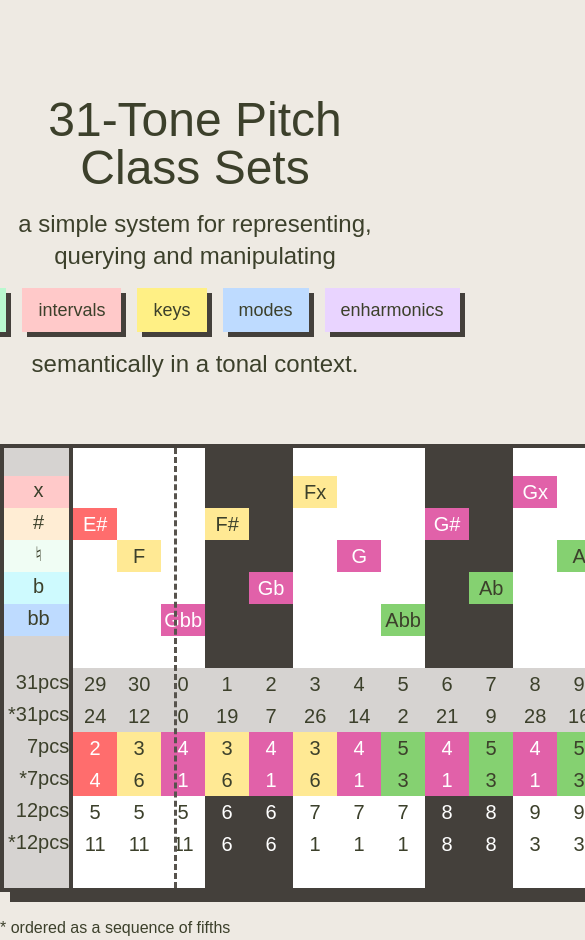
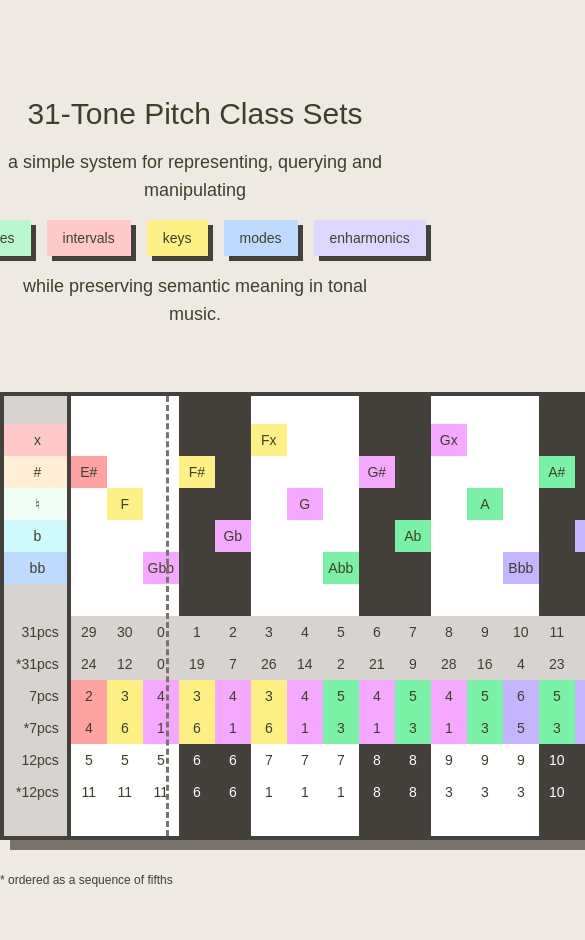
Before and after one commit to dylancobb/31pcs-demo, a SvelteKit app: page / in a window 390 px wide. Shown: the top 940 px of the page, 585 px wide, since content can reach past the window. After the commit the page ends 888 px from the top, so only its background shows below. Built offline with nearby package versions, Linux system fonts and the light colour scheme; a web font is replaced by a local one.

Commit message:
colour tweak, move towards responsive design

```diff
--- a/src/app.css
+++ b/src/app.css
@@ -2,6 +2,7 @@
 
 @theme {
 	--font-sans: 'Galmuri', sans-serif;
+    --breakpoint-3xl: 106rem;
 }
 
 @font-face {
--- /dev/null
+++ b/src/lib/keyboard.svelte
@@ -0,0 +1,117 @@
+<script lang="ts">
+	import {
+		getIndex,
+		getIndexFifths,
+		getDiatonic,
+		getDiatonicFifths,
+		getChromatic,
+		getChromaticFifths,
+		isAboveBlackKey,
+		getRow,
+		colours,
+		letterName,
+		accidental
+	} from '$lib/utils';
+</script>
+
+<div class="relative mx-auto mt-16 flex w-fit shadow-[10px_10px_0_0_var(--color-stone-500)]">
+	<div
+		class="flex flex-col border-4 border-r-0 border-stone-700 bg-stone-300 pt-7 text-sm lg:text-base xl:text-lg"
+	>
+		<div class="flex h-8 items-center justify-center bg-red-200 pr-2 pl-3">x</div>
+		<div class="flex h-8 items-center justify-center bg-orange-100 pr-2 pl-3">#</div>
+		<div class="flex h-8 items-center justify-center bg-green-50 pr-2 pl-3">♮</div>
+		<div class="flex h-8 items-center justify-center bg-cyan-100 pr-2 pl-3">b</div>
+		<div class="flex h-8 items-center justify-center bg-blue-200 pr-2 pl-3">bb</div>
+		<div class="mt-8 flex h-8 items-center justify-end pr-2 pl-3 text-right">31pcs</div>
+		<div class="flex h-8 items-center justify-end pr-2 pl-3 text-right">*31pcs</div>
+		<div class="flex h-8 items-center justify-end pr-2 pl-3 text-right">7pcs</div>
+		<div class="flex h-8 items-center justify-end pr-2 pl-3 text-right">*7pcs</div>
+		<div class="flex h-8 items-center justify-end pr-2 pl-3 text-right">12pcs</div>
+		<div class="flex h-8 items-center justify-end pr-2 pl-3 text-right">*12pcs</div>
+	</div>
+	<div class="relative h-fit w-fit">
+		<div class="flex h-fit w-fit">
+			{#each { length: 8 }, index}
+				{#if index === 0}
+					<div class="3xl:w-45.5 -mr-1 h-112 w-37.5 border-4 border-stone-700 bg-white"></div>
+				{:else if [3, 4, 6].includes(index)}
+					<div class="3xl:w-45 -mr-1 h-112 w-37 border-4 border-stone-700 bg-white"></div>
+				{:else if index === 7}
+					<div class="3xl:w-34.5 -mr-1 h-112 w-28.5 border-4 border-stone-700 bg-white"></div>
+				{:else}
+					<div class="3xl:w-56 -mr-1 h-112 w-46 border-4 border-stone-700 bg-white"></div>
+				{/if}
+			{/each}
+		</div>
+		<div class="3xl:left-34 3xl:gap-33.5 absolute top-0 left-28 flex gap-27.5">
+			{#each { length: 6 }, index}
+				{#if index === 3}
+					<div class="-mr-0.5"></div>
+				{:else}
+					<div class="3xl:w-22 -mr-0.5 h-112 w-18 bg-stone-700"></div>
+				{/if}
+			{/each}
+		</div>
+		<table class="3xl:text-lg absolute top-8 left-1 text-center align-middle text-sm lg:text-base">
+			<tbody>
+				{#each { length: 5 }, row}
+					<tr class="h-8">
+						{#each { length: 34 }, n}
+							{#if getRow(getIndexFifths(n)) === row}
+								<td class="3xl:w-11 w-9 {colours[getDiatonic(n)]}"
+									>{letterName[getDiatonic(n)]}{accidental[row]}</td
+								>
+							{:else}
+								<td></td>
+							{/if}
+						{/each}
+					</tr>
+				{/each}
+				<tr class="h-8"></tr>
+
+				<tr class="h-8 bg-stone-300">
+					{#each { length: 34 }, n}
+						<td class="3xl:w-11 w-9">{getIndex(n)}</td>
+					{/each}
+				</tr>
+				<tr class="h-8 bg-stone-300">
+					{#each { length: 34 }, n}
+						<td class="3xl:w-11 w-9">{getIndexFifths(n)}</td>
+					{/each}
+				</tr>
+				<tr class="h-8">
+					{#each { length: 34 }, n}
+						<td class="3xl:w-11 w-9 {colours[getDiatonic(n)]}">{getDiatonic(n)}</td>
+					{/each}
+				</tr>
+				<tr class="h-8">
+					{#each { length: 34 }, n}
+						<td class="3xl:w-11 w-9 {colours[getDiatonic(n)]}">{getDiatonicFifths(n)}</td>
+					{/each}
+				</tr>
+				<tr class="h-8">
+					{#each { length: 34 }, n}
+						<td class="3xl:w-11 w-9 {isAboveBlackKey(n) && 'text-white'}">{getChromatic(n)}</td>
+					{/each}
+				</tr>
+				<tr class="h-8">
+					{#each { length: 34 }, n}
+						<td class="3xl:w-11 w-9 {isAboveBlackKey(n) && 'text-white'}"
+							>{getChromaticFifths(n)}</td
+						>
+					{/each}
+				</tr>
+			</tbody>
+		</table>
+	</div>
+	<div
+		class="3xl:left-30.25 absolute top-1 left-26.25 h-110 w-16 border-r-3 border-dashed border-stone-500"
+	></div>
+	<div
+		class="3xl:left-371.25 absolute top-1 left-305.25 h-110 w-16 border-r-3 border-dashed border-stone-500"
+	></div>
+	<div class="absolute -bottom-12 text-xs md:text-sm xl:text-base">
+		* ordered as a sequence of fifths
+	</div>
+</div>
--- a/src/lib/utils.ts
+++ b/src/lib/utils.ts
@@ -33,13 +33,13 @@ export function getRow(n: number) {
 }
 
 export const colours = [
-    'bg-[#ffb66c]',
-    'bg-[#729fcf]',
-    'bg-[#ff6d6d] text-white',
-    'bg-[#ffe994]',
-    'bg-[#e161a9] text-white',
-    'bg-[#85d171]',
-    'bg-[#8e86ae] text-white'
+    'bg-orange-200',
+    'bg-blue-300',
+    'bg-red-300',
+    'bg-yellow-200',
+    'bg-fuchsia-300',
+    'bg-green-300',
+    'bg-violet-300'
 ];
 export const letterName = ['C', 'D', 'E', 'F', 'G', 'A', 'B'];
 export const accidental = ['x', '#', '', 'b', 'bb'];
--- a/src/routes/+page.svelte
+++ b/src/routes/+page.svelte
@@ -1,126 +1,22 @@
 <script lang="ts">
-	import {
-		getIndex,
-		getIndexFifths,
-		getDiatonic,
-		getDiatonicFifths,
-		getChromatic,
-		getChromaticFifths,
-		isAboveBlackKey,
-		getRow,
-		colours,
-		letterName,
-		accidental
-	} from '$lib/utils';
+	import Keyboard from '$lib/keyboard.svelte';
 </script>
 
-<div class="mt-24 flex flex-col gap-4">
-	<h1 class="text-center text-5xl">31-Tone Pitch Class Sets</h1>
-	<div class="text-center text-2xl">
+<div class="mt-24 flex flex-col items-center gap-4 text-center">
+	<h1 class="text-3xl lg:text-4xl xl:text-5xl">31-Tone Pitch Class Sets</h1>
+	<div class="text-lg lg:text-xl xl:text-2xl">
 		a simple system for representing, querying and manipulating
 	</div>
-	<div class="flex justify-center gap-4 text-lg">
+	<div class="flex justify-center gap-4 text-sm lg:text-base xl:text-lg">
 		<div class="bg-green-200 px-4 py-2 shadow-[5px_5px_0_0_#44403b]">notes</div>
 		<div class="bg-red-200 px-4 py-2 shadow-[5px_5px_0_0_#44403b]">intervals</div>
 		<div class="bg-yellow-200 px-4 py-2 shadow-[5px_5px_0_0_#44403b]">keys</div>
 		<div class="bg-blue-200 px-4 py-2 shadow-[5px_5px_0_0_#44403b]">modes</div>
-		<div class="bg-purple-200 px-4 py-2 shadow-[5px_5px_0_0_#44403b]">enharmonics</div>
+		<div class="bg-violet-200 px-4 py-2 shadow-[5px_5px_0_0_#44403b]">enharmonics</div>
 	</div>
-	<div class="text-center text-2xl">semantically in a tonal context.</div>
+	<div class="text-center text-lg lg:text-xl xl:text-2xl">
+		while preserving semantic meaning in tonal music.
+	</div>
 </div>
 
-<div class="relative mx-auto mt-16 flex w-fit shadow-[10px_10px_0_0_#44403b]">
-	<div
-		class="flex flex-col border-4 border-r-0 border-stone-700 bg-stone-300 pt-7 text-center text-xl"
-	>
-		<div class="h-8 bg-red-200 pl-1">x</div>
-		<div class="h-8 bg-orange-100 pl-1">#</div>
-		<div class="h-8 bg-green-50 pl-1">♮</div>
-		<div class="h-8 bg-cyan-100 pl-1">b</div>
-		<div class="h-8 bg-blue-200 pl-1">bb</div>
-		<div class="mt-8 h-8 pl-1 text-right">31pcs</div>
-		<div class="h-8 pl-1 text-right">*31pcs</div>
-		<div class="h-8 pl-1 text-right">7pcs</div>
-		<div class="h-8 pl-1 text-right">*7pcs</div>
-		<div class="h-8 pl-1 text-right">12pcs</div>
-		<div class="h-8 pl-1 text-right">*12pcs</div>
-	</div>
-	<div class="relative h-fit w-fit">
-		<div class="flex h-fit w-fit">
-			{#each { length: 8 }, index}
-				{#if index === 0}
-					<div class="-mr-1 h-112 w-45.5 border-4 border-stone-700 bg-white"></div>
-				{:else if [3, 4, 6].includes(index)}
-					<div class="-mr-1 h-112 w-45 border-4 border-stone-700 bg-white"></div>
-				{:else if index === 7}
-					<div class="-mr-1 h-112 w-34.5 border-4 border-stone-700 bg-white"></div>
-				{:else}
-					<div class="-mr-1 h-112 w-56 border-4 border-stone-700 bg-white"></div>
-				{/if}
-			{/each}
-		</div>
-		<div class="absolute top-0 left-34 flex gap-33.5">
-			{#each { length: 6 }, index}
-				{#if index === 3}
-					<div class="-mr-0.5"></div>
-				{:else}
-					<div class="-mr-0.5 h-112 w-22 bg-stone-700"></div>
-				{/if}
-			{/each}
-		</div>
-		<table class="absolute top-8 left-1 text-center align-middle text-xl">
-			<tbody>
-				{#each { length: 5 }, row}
-					<tr class="h-8">
-						{#each { length: 34 }, n}
-							{#if getRow(getIndexFifths(n)) === row}
-								<td class="w-11 {colours[getDiatonic(n)]}"
-									>{letterName[getDiatonic(n)]}{accidental[row]}</td
-								>
-							{:else}
-								<td></td>
-							{/if}
-						{/each}
-					</tr>
-				{/each}
-				<tr class="h-8"></tr>
-
-				<tr class="h-8 bg-stone-300">
-					{#each { length: 34 }, n}
-						<td class="w-11">{getIndex(n)}</td>
-					{/each}
-				</tr>
-				<tr class="h-8 bg-stone-300">
-					{#each { length: 34 }, n}
-						<td class="w-11">{getIndexFifths(n)}</td>
-					{/each}
-				</tr>
-				<tr class="h-8">
-					{#each { length: 34 }, n}
-						<td class="w-11 {colours[getDiatonic(n)]}">{getDiatonic(n)}</td>
-					{/each}
-				</tr>
-				<tr class="h-8">
-					{#each { length: 34 }, n}
-						<td class="w-11 {colours[getDiatonic(n)]}">{getDiatonicFifths(n)}</td>
-					{/each}
-				</tr>
-				<tr class="h-8">
-					{#each { length: 34 }, n}
-						<td class="w-11 {isAboveBlackKey(n) && 'text-white'}">{getChromatic(n)}</td>
-					{/each}
-				</tr>
-				<tr class="h-8">
-					{#each { length: 34 }, n}
-						<td class="w-11 {isAboveBlackKey(n) && 'text-white'}">{getChromaticFifths(n)}</td>
-					{/each}
-				</tr>
-			</tbody>
-		</table>
-	</div>
-	<div class="absolute top-1 left-28.25 h-110 w-16 border-r-3 border-dashed border-stone-600"></div>
-	<div
-		class="absolute top-1 left-369.25 h-110 w-16 border-r-3 border-dashed border-stone-600"
-	></div>
-	<div class="absolute -bottom-12">* ordered as a sequence of fifths</div>
-</div>
+<Keyboard />
```
